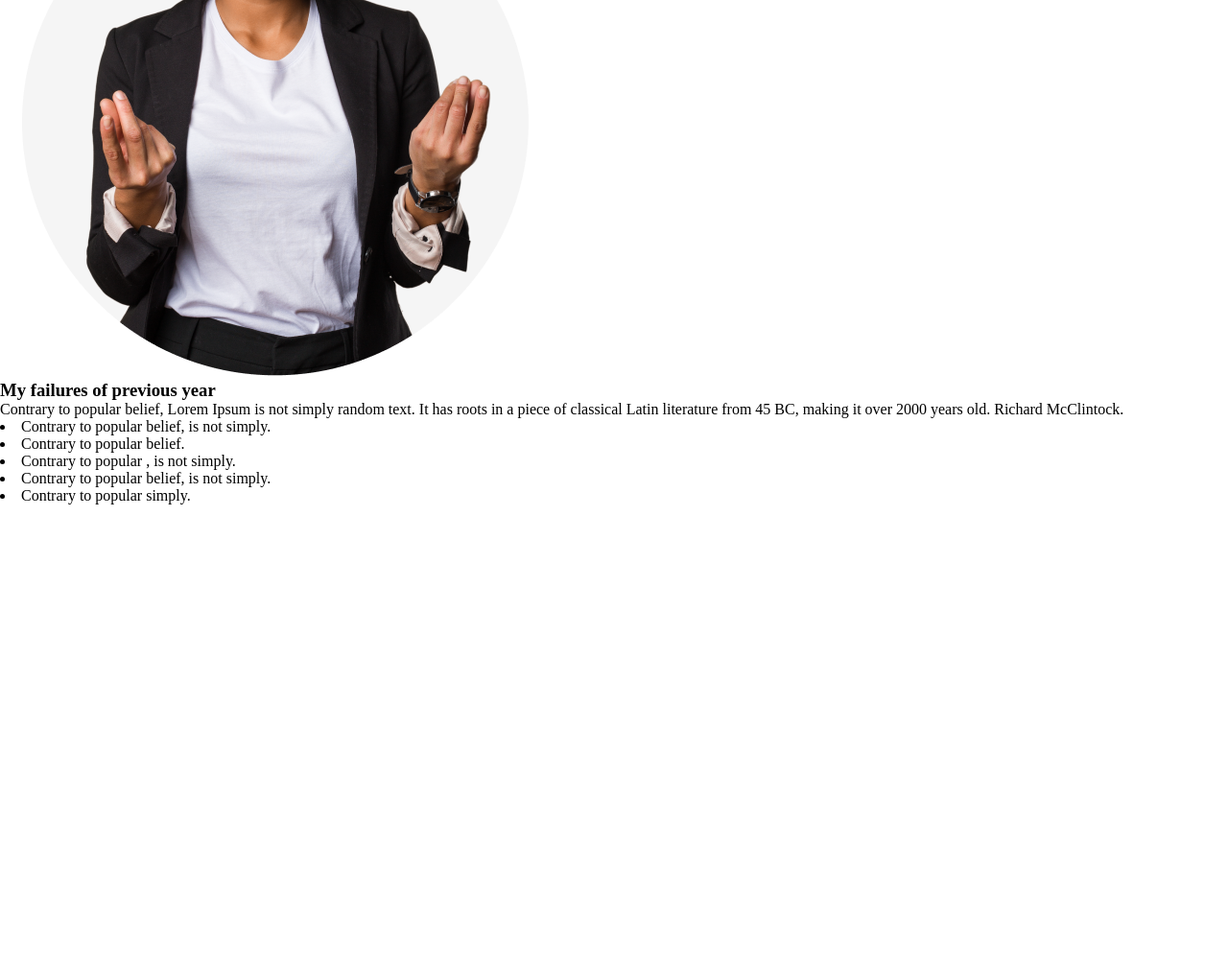
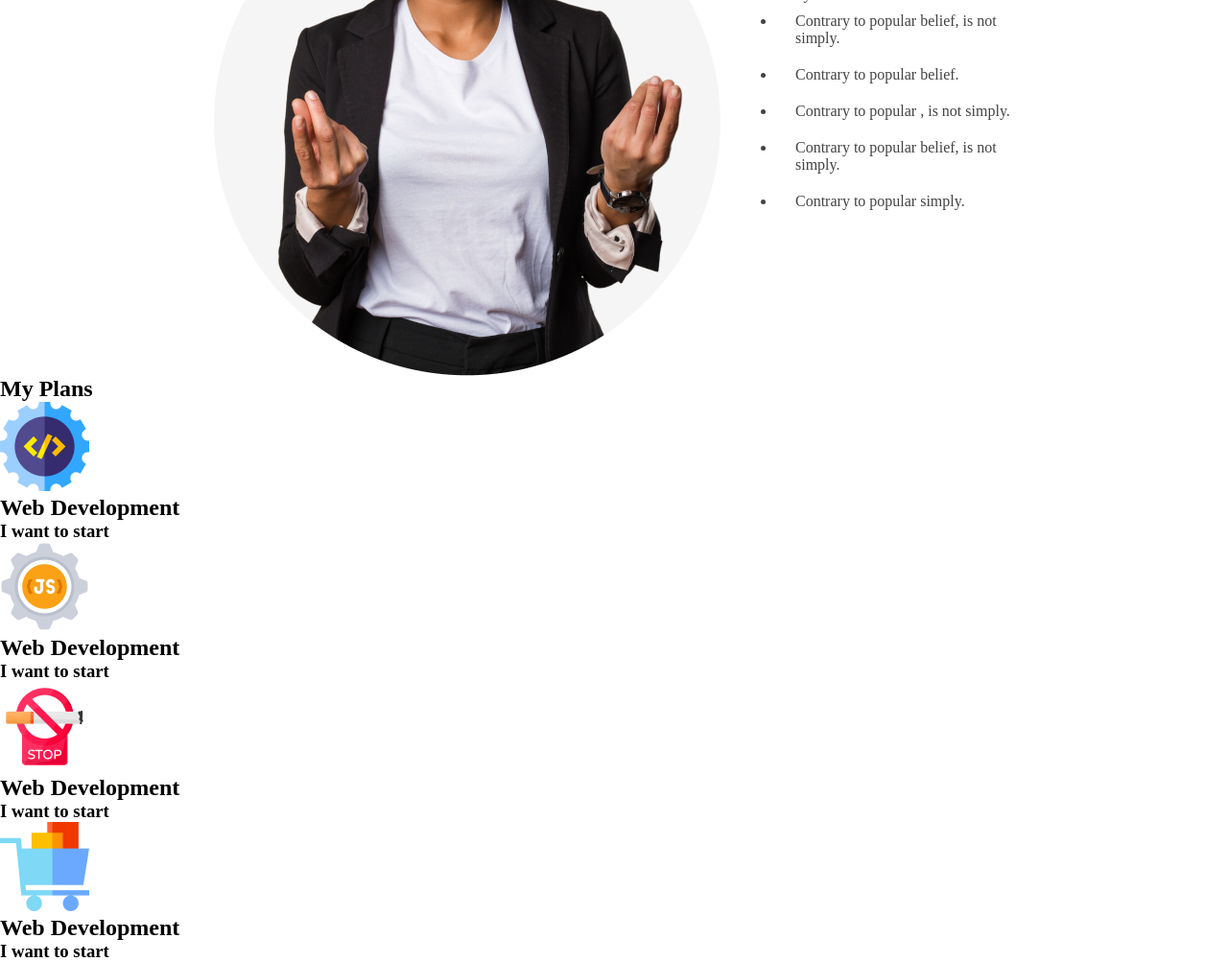
Before and after one commit to jayadas99/Assignment-1-new-year, a plain HTML site: page index.html in a window 1280 px wide. Shown: the part 932-1935 px from the top of the page at 96% size. Before the commit the page ends 1458 px from the top, so only its background shows below. Drawn offline with Linux system fonts and the light colour scheme.

Commit message:
new added

```diff
--- a/index.html
+++ b/index.html
@@ -15,27 +15,60 @@
     <div class="banner">
         <div>
             <h1 class="banner-title">All Thinks Are<br> Possible If You <br>believe</h1>
-            <p class="banner-subtitle">There are many variations of passages of Lorem Ipsum <br>available, but the majority have suffered alteration in some <br>form, by injected humour, or randomised words</p>
+            <p class="banner-paragraph">There are many variations of passages of Lorem Ipsum <br>available, but the majority have suffered alteration in some <br>form, by injected humour, or randomised words</p>
             <button class="btn-primary">Contact Us</button>
         </div>
        </div>
    </header>
    <!-- header section -->
    <section>
-    <div>
+    <div class="banner2">
         <img src="/images/person.png" alt="">
         <div>
-            <h3>My failures of previous year</h3>
-            <p>Contrary to popular belief, Lorem Ipsum is not simply random text. It has roots in a piece of classical Latin literature from 45 BC, making it over 2000 years old. Richard McClintock.</p>
-            <div>
+            <h3 class="banner2-title">My failures of previous year</h3>
+            <p class="banner2-paragraph">Contrary to popular belief, Lorem Ipsum is not simply random text. It has roots in a piece of classical Latin literature from 45 BC, making it over 2000 years old. Richard McClintock.</p>
+            <div class="banner-2points">
+                <ul>
                     <li>Contrary to popular belief, is not simply.</li>
                     <li>Contrary to popular belief.</li>
                     <li>Contrary to popular , is not simply.</li>
                     <li>Contrary to popular belief, is not simply.</li>
                     <li>Contrary to popular simply.</li>
+                </ul>
         </div>
+    </div>
+   </section>
+
+   <!-- banner-2 section -->
+
+
+   <section>
+    <h1>My Plans</h1>
+    <div>
+        <div>
+            <img src="images/icons/web.png" alt="">
+            <h2>Web Development</h2>
+            <h3>I want to start</h3>
+        </div>
+        <div>
+            <img src="images/icons/js.png" alt="">
+            <h2>Web Development</h2>
+            <h3>I want to start</h3>
+        </div>
+        <div>
+            <img src="images/icons/smoke.png" alt="">
+            <h2>Web Development</h2>
+            <h3>I want to start</h3>
+        </div>
+        <div>
+            <img src="images/icons/ecom.png" alt="">
+            <h2>Web Development</h2>
+            <h3>I want to start</h3>
         </div>
     </div>
    </section>
 </body>
+<footer>
+
+</footer>
 </html>
--- a/styles/assignment.css
+++ b/styles/assignment.css
@@ -15,11 +15,11 @@
     font-size: 65px;
     line-height: 76px;
     color: #151414;
-   padding: 0px;
+    padding: 0px;
 
 }
 
-.banner-subtitle {
+.banner-paragraph {
     font-weight: 400;
     font-size: 17px;
     line-height: 26px;
@@ -44,3 +44,33 @@ header {
     width: 100%;
 
 }
+
+/* banner2styles */
+.banner2 {
+    display: flex;
+    align-items: center;
+    margin: 0 200px;
+}
+
+.banner2-title {
+    font-weight: 700;
+    font-size: 40px;
+    margin-bottom: 5px;
+}
+
+.banner2-paragraph {
+    font-weight: 400;
+    font-size: 16px;
+    color: #444343;
+}
+
+.banner-2points li {
+    margin-inline-end: 5px
+}
+
+ul li {
+    display: list-item;
+
+    color: #444343;
+    padding: 10px 20px;
+    color: #444343;}
```
Lines whose indentation alone changed are shown as unchanged.
